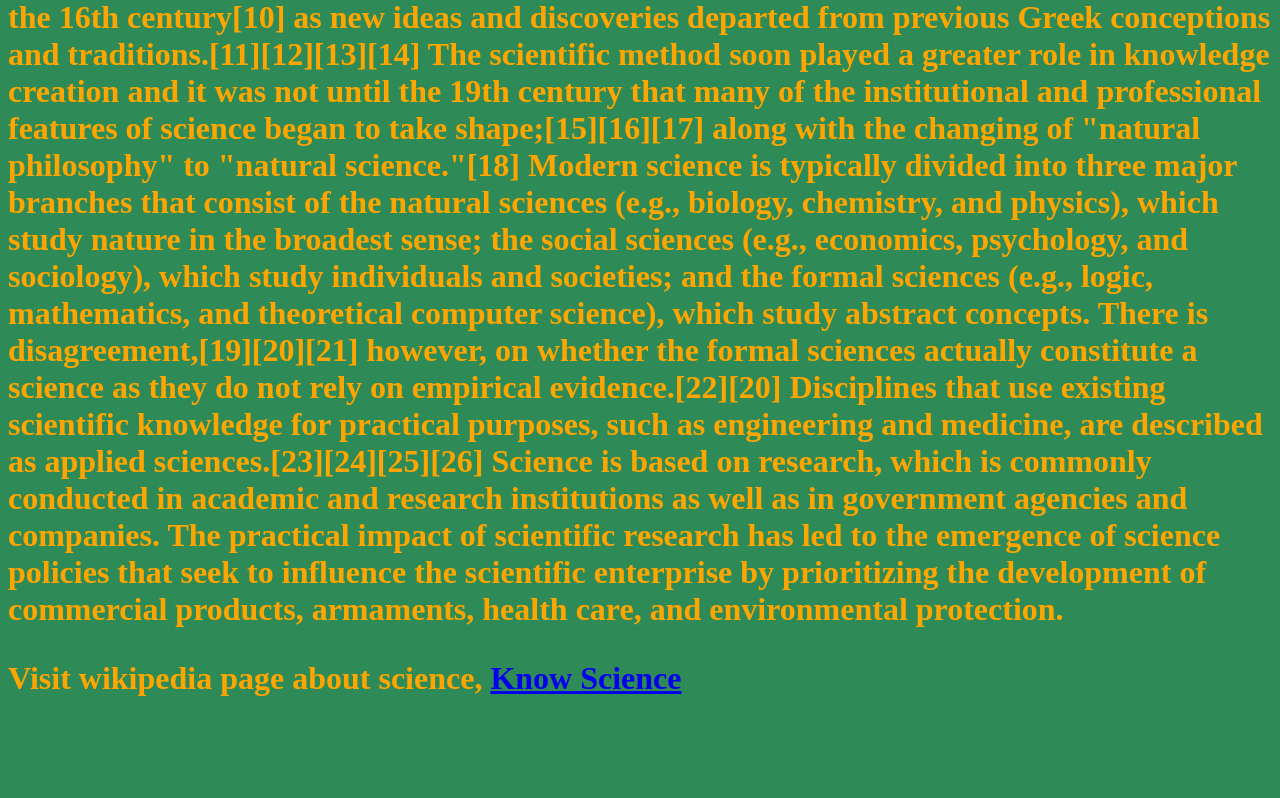
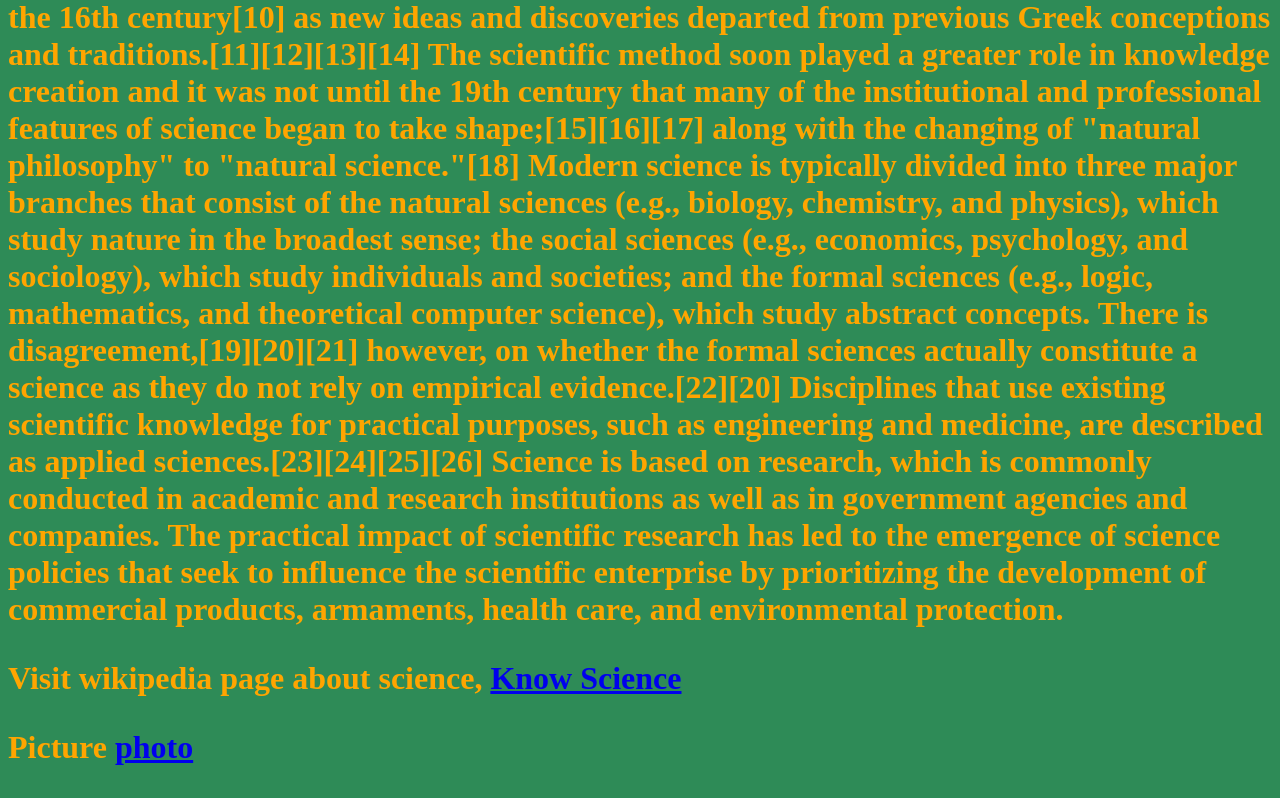
Before and after one commit to Guju2000/Science_for_all, a plain HTML site: page index.html in a window 1280 px wide. Shown: the part 535-1333 px from the top of the page. Before the commit the page ends 1264 px from the top, so only its background shows below. Drawn offline with Linux system fonts and the light colour scheme.

Commit message:
Update index.html

```diff
--- a/index.html
+++ b/index.html
@@ -19,5 +19,6 @@ Modern science is typically divided into three major branches that consist of th
 Science is based on research, which is commonly conducted in academic and research institutions as well as in government agencies and companies. The practical impact of scientific research has led to the emergence of science policies that seek to influence the scientific enterprise by prioritizing the development of commercial products, armaments, health care, and environmental protection.</p>
 
 <p>Visit wikipedia page about science, <a href = "https://en.wikipedia.org/wiki/Science">Know Science</a></p>
+<p>Picture <a href = "https://www.facebook.com/photo?fbid=2685775128344055&set=a.1400777413510506">photo</a></p>
 </body>
 </html>
```
